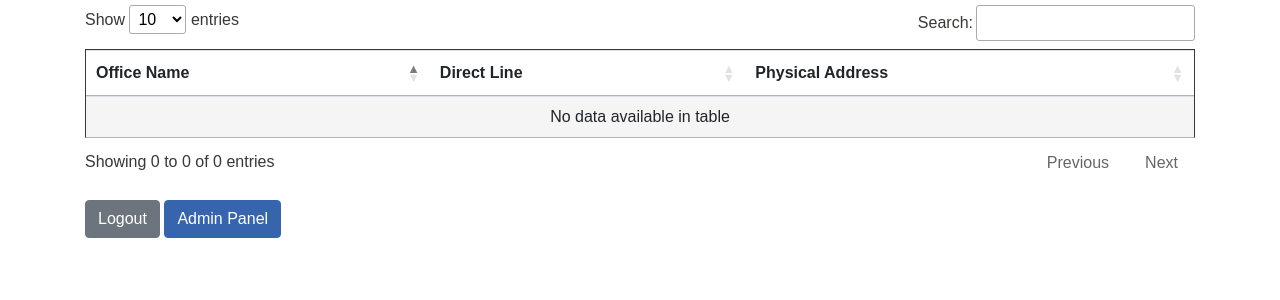
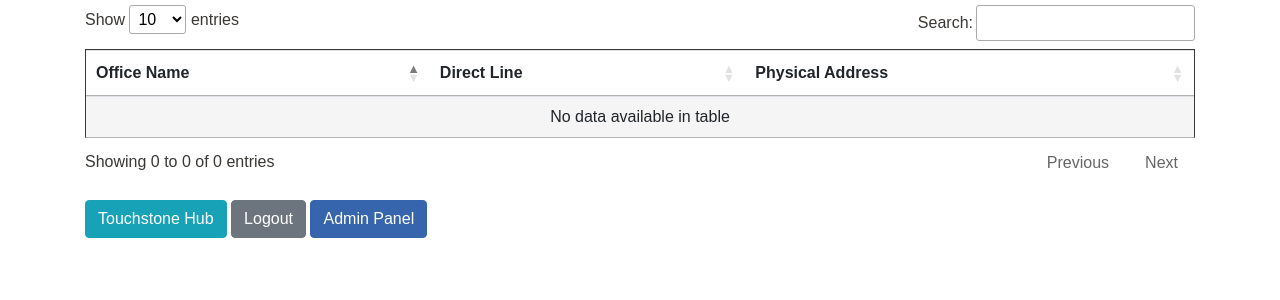
Before and after one commit to jkotouchstone/touchstone-phone-list, a Flask app: page / in a window 1280 px wide. Shown: the part 315-615 px from the top of the page. Run offline with Flask 2, Linux system fonts and the light colour scheme; the visitor is signed in with stand-in values (Sample User, id 1); data that the repository does not hold is empty; some libraries are stand-ins or nearby versions.

Commit message:
Update index.html

```diff
--- a/templates/index.html
+++ b/templates/index.html
@@ -56,6 +56,7 @@
   </table>
 
   <div class="mt-3">
+    <a href="https://www.touchstonehub.com" class="btn btn-info">Touchstone Hub</a>
     <a href="{{ url_for('logout') }}" class="btn btn-secondary">Logout</a>
     <a href="{{ url_for('admin_panel') }}" class="btn btn-primary">Admin Panel</a>
   </div>
```
